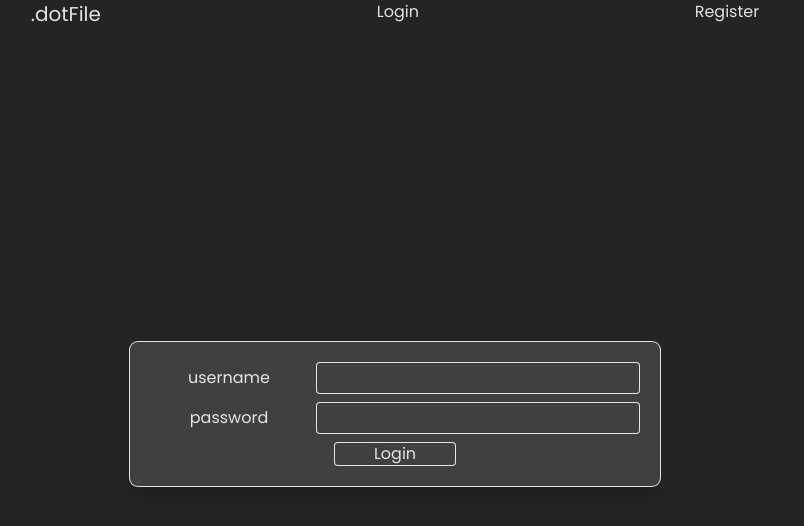
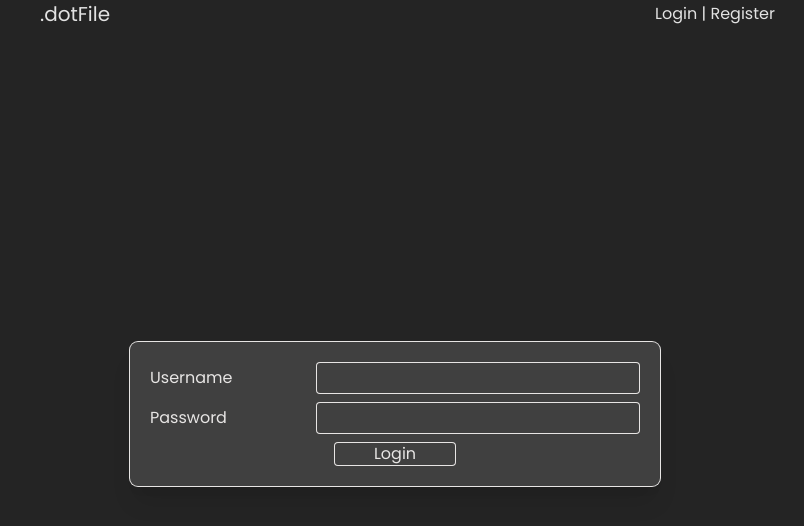
Before and after one commit to DotSnuk/dotFile.frontend, a React (Vite) app: page /login in a window 1280 px wide. Shown: the top 526 px of the page, without its empty margins (245-1049 px from the left). Built offline with nearby package versions, Linux system fonts and the light colour scheme; no server answers.

Commit message:
Header using grid

```diff
--- a/src/assets/tailwindClasses.jsx
+++ b/src/assets/tailwindClasses.jsx
@@ -1,5 +1,5 @@
 export const inputForm = `flex flex-col justify-center gap-2 rounded-lg bg-neutral-700 p-5 text-stone-200 shadow-xl ring-1`;
 export const inputContainer = `grid grid-cols-3 gap-2`;
-export const inputLabel = `col-span-1 my-auto text-center`;
+export const inputLabel = `col-span-1 my-auto text-left`;
 export const inputText = `col-span-2 rounded-sm p-1 indent-2 inset-ring-1 inset-ring-stone-200 outline-none`;
 export const formButton = `mx-auto w-1/4 cursor-pointer rounded-sm p-0 inset-ring-1 inset-ring-stone-200`;
--- a/src/components/Header/Header.jsx
+++ b/src/components/Header/Header.jsx
@@ -8,20 +8,19 @@ export default function Header() {
   if (loading) return <div>Loading...</div>;
 
   const loggedIn = (
-    <>
+    <div className='col-span-1'>
       <MenuDropdown />
-    </>
+    </div>
   );
   const notLoggedIn = (
-    <>
-      <Link to='/login'>Login</Link>
-      <Link to='/register'>Register</Link>
-    </>
+    <div className='col-span-1'>
+      <Link to='/login'>Login</Link> | <Link to='/register'>Register</Link>
+    </div>
   );
 
   return (
-    <nav className='flex flex-row justify-evenly'>
-      <h1 className='text-xl'>.dotFile</h1>
+    <nav className='grid grid-cols-2 place-items-center'>
+      <h1 className='col-span-1 text-xl'>.dotFile</h1>
       {isAuth() ? loggedIn : notLoggedIn}
     </nav>
   );
--- a/src/components/Login/Login.jsx
+++ b/src/components/Login/Login.jsx
@@ -27,7 +27,7 @@ export default function Login() {
       <form onSubmit={e => submitData(e)} className={tailwindClasses.inputForm}>
         <div className={tailwindClasses.inputContainer}>
           <label htmlFor='username' className={tailwindClasses.inputLabel}>
-            username
+            Username
           </label>
           <input
             type='text'
@@ -39,7 +39,7 @@ export default function Login() {
         </div>
         <div className='grid grid-cols-3 gap-2'>
           <label htmlFor='password' className={tailwindClasses.inputLabel}>
-            password
+            Password
           </label>
           <input
             type='password'
--- a/src/components/Register/Register.jsx
+++ b/src/components/Register/Register.jsx
@@ -58,6 +58,7 @@ export default function Register() {
           </label>
           <input
             type='password'
+            id='password'
             className={tailwindClasses.inputText}
             onChange={e => setPassword(e.target.value)}
           />
```
